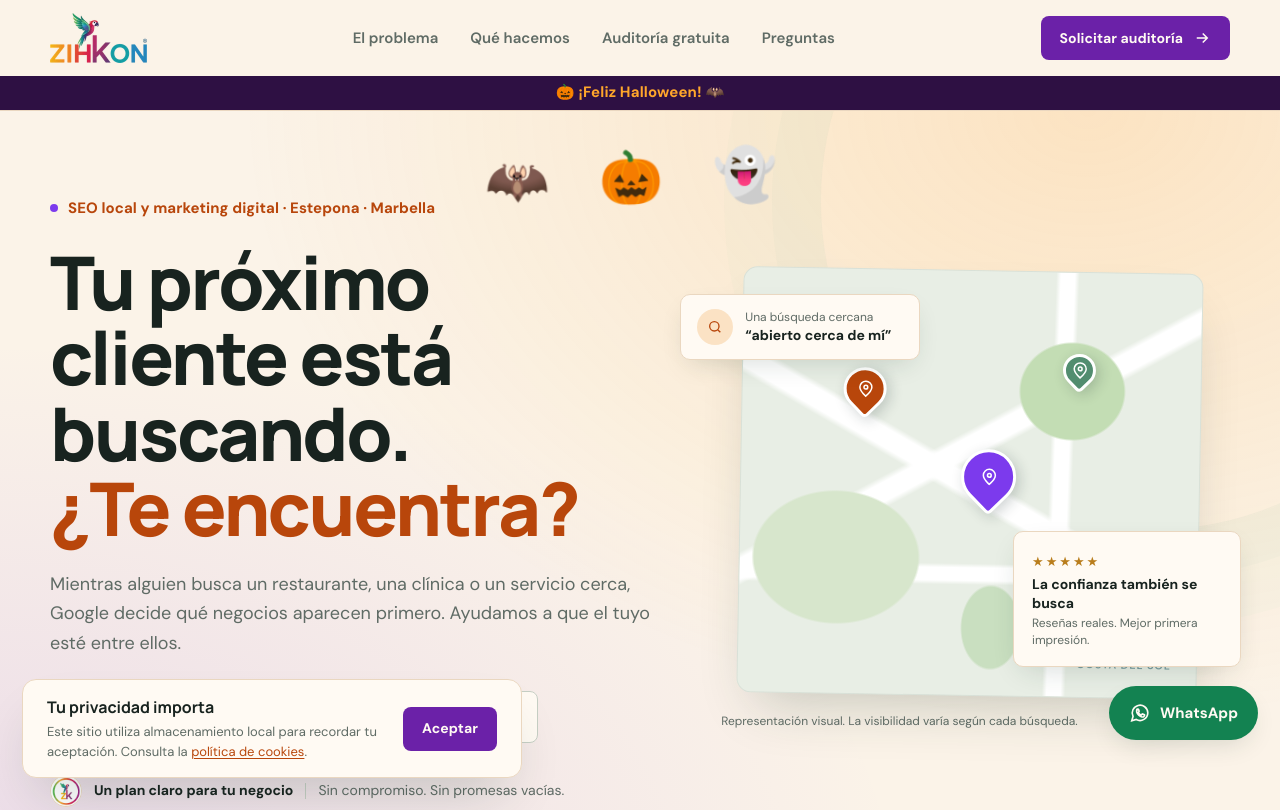
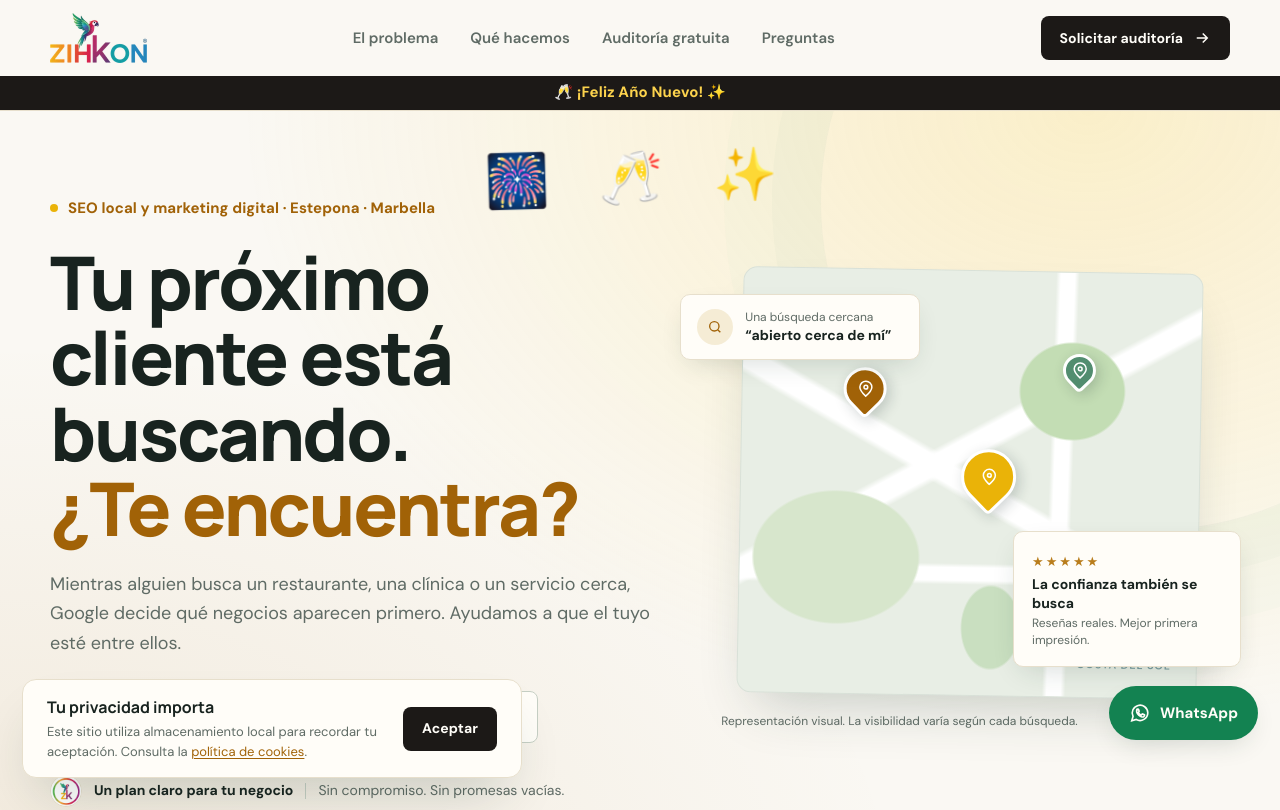
Before and after one commit to APC9/web-zihkon, a plain HTML site: page index.html in a window 1280 px wide. Shown: the top 810 px of the page. Drawn offline with Linux system fonts and the light colour scheme.

Commit message:
Zihkon AI: aplicar tema de Nochevieja en la web

```diff
--- a/css/tema.css
+++ b/css/tema.css
@@ -32,7 +32,7 @@
       Cambiar el texto:  --tema-anuncio: "🎉 Nuevo horario de verano";
       Quitar la franja:  --tema-anuncio: none;
    ========================================================= */
-@import url("temas/halloween.css");
+@import url("temas/nochevieja.css");
 
 :root {
   /* Colores personalizados (opcional). Ejemplos:
```
